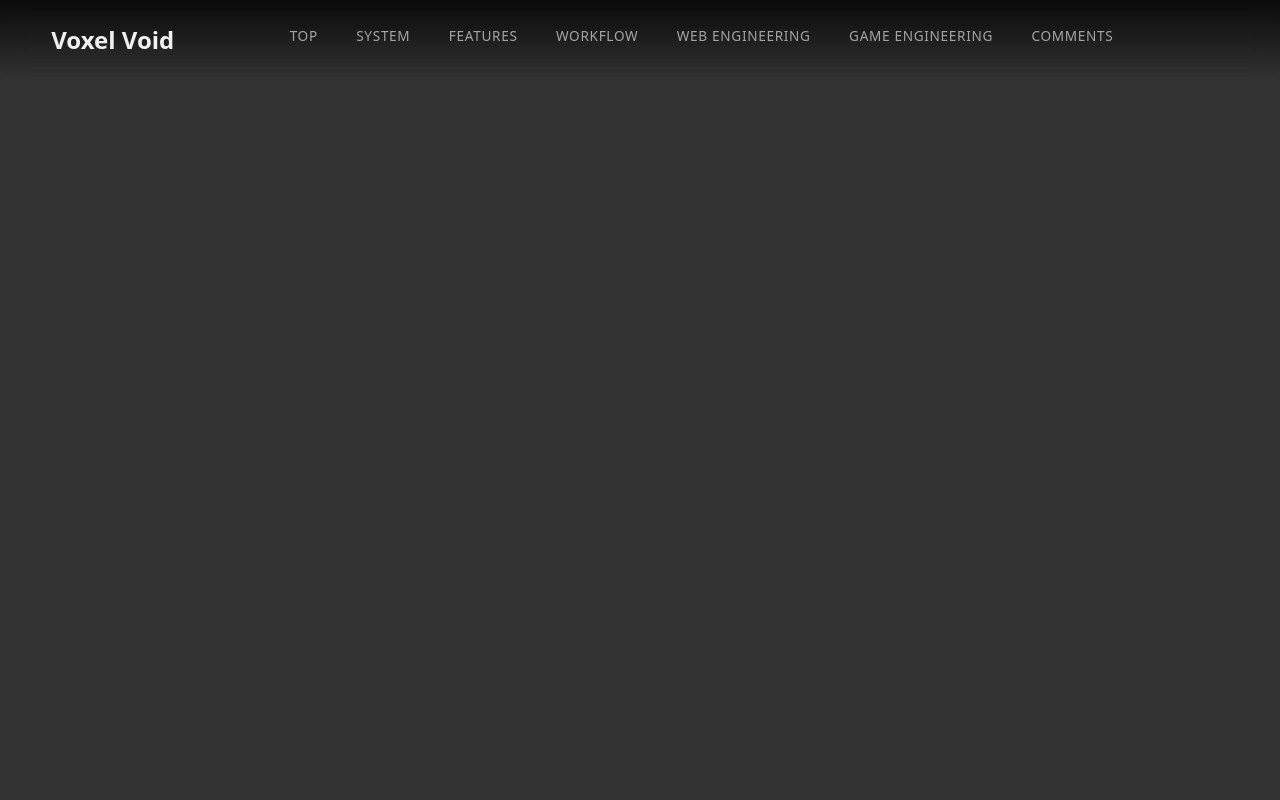
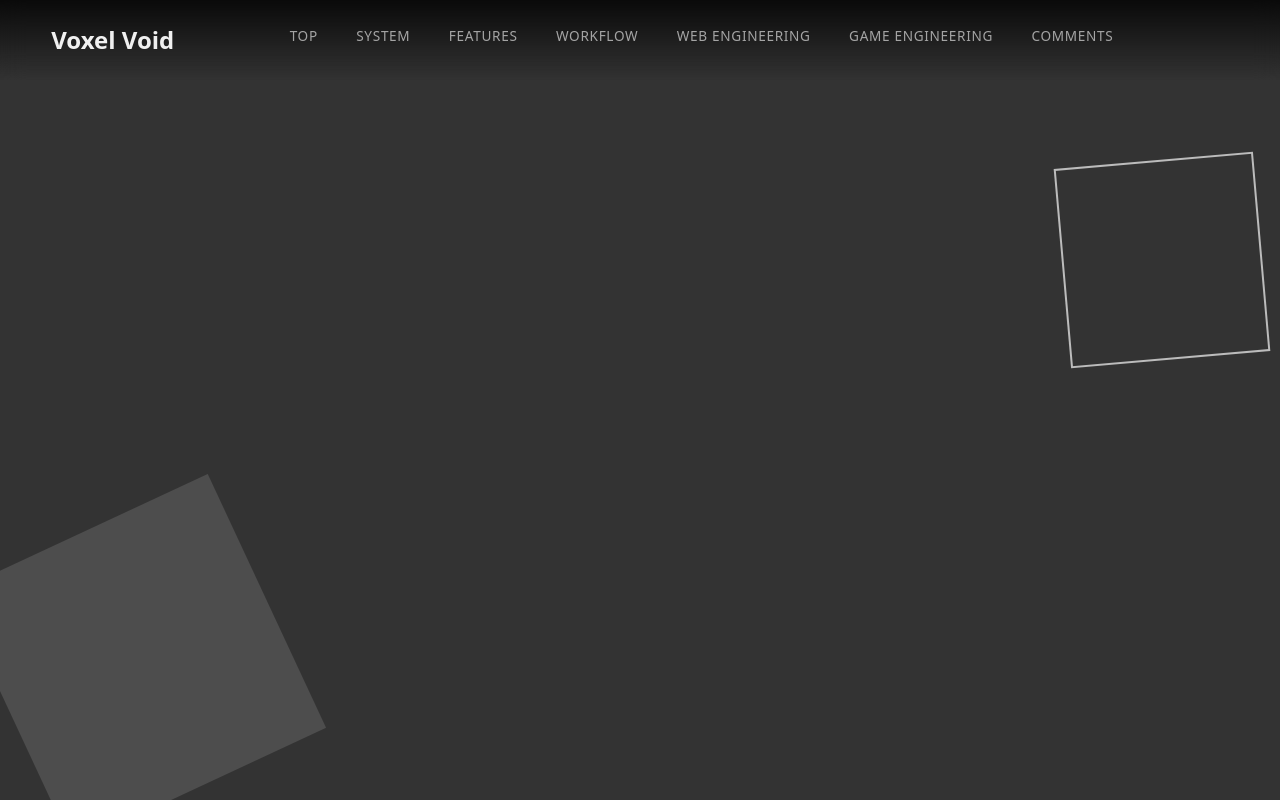
Before and after one commit to iwasi24k/web-repository, a React (Vite) app: page /detail in a window 1280 px wide. Built offline with nearby package versions, Linux system fonts and the light colour scheme.

Commit message:
fix: ai code review response.

```diff
--- a/src/components/world/details/DetailBackground.tsx
+++ b/src/components/world/details/DetailBackground.tsx
@@ -5,7 +5,7 @@ const DetailBackground = () => {
   return (
     <>
       <div
-        className="absolute inset-0 bg-linear-to-b z-10"
+        className="absolute inset-0 bg-linear-to-b z-0"
         style={{ backgroundColor: VOID_COLORS.GRAY_4 }}
       />
       <BackgroundBlock
```
